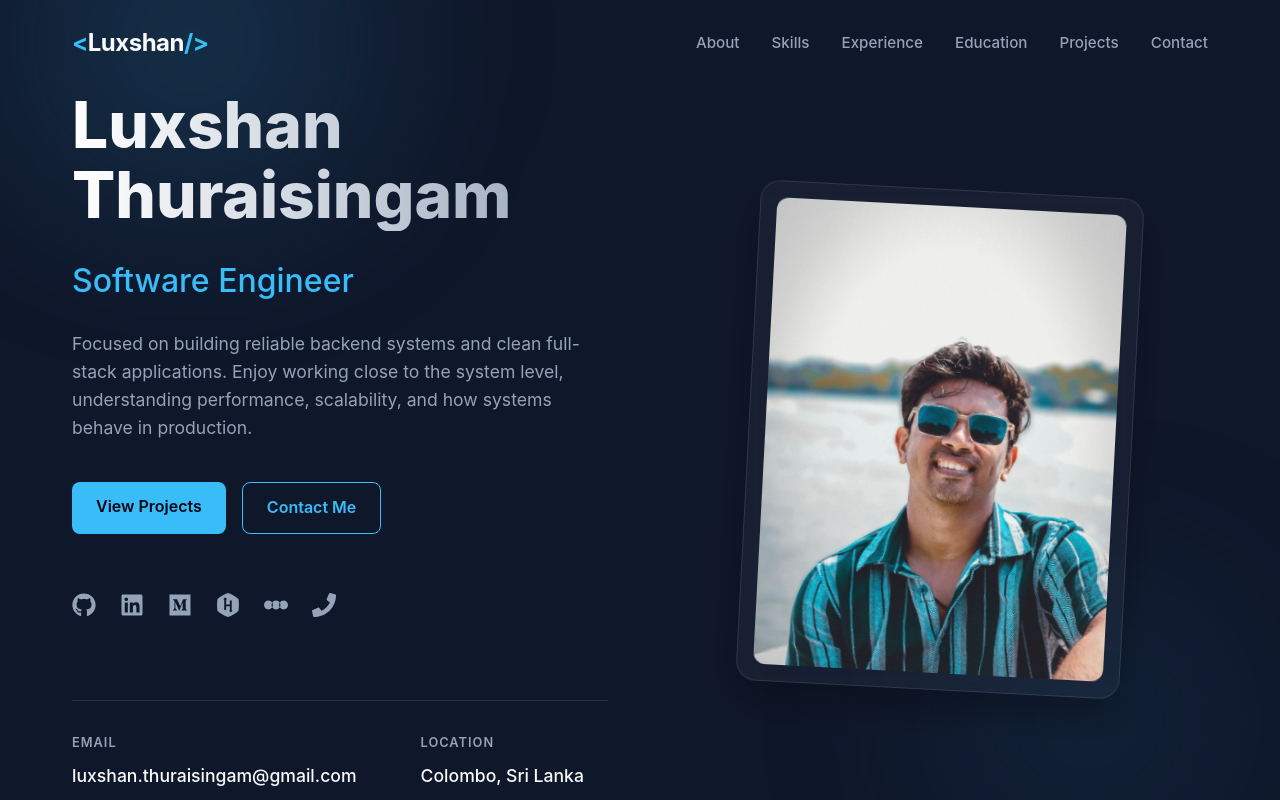
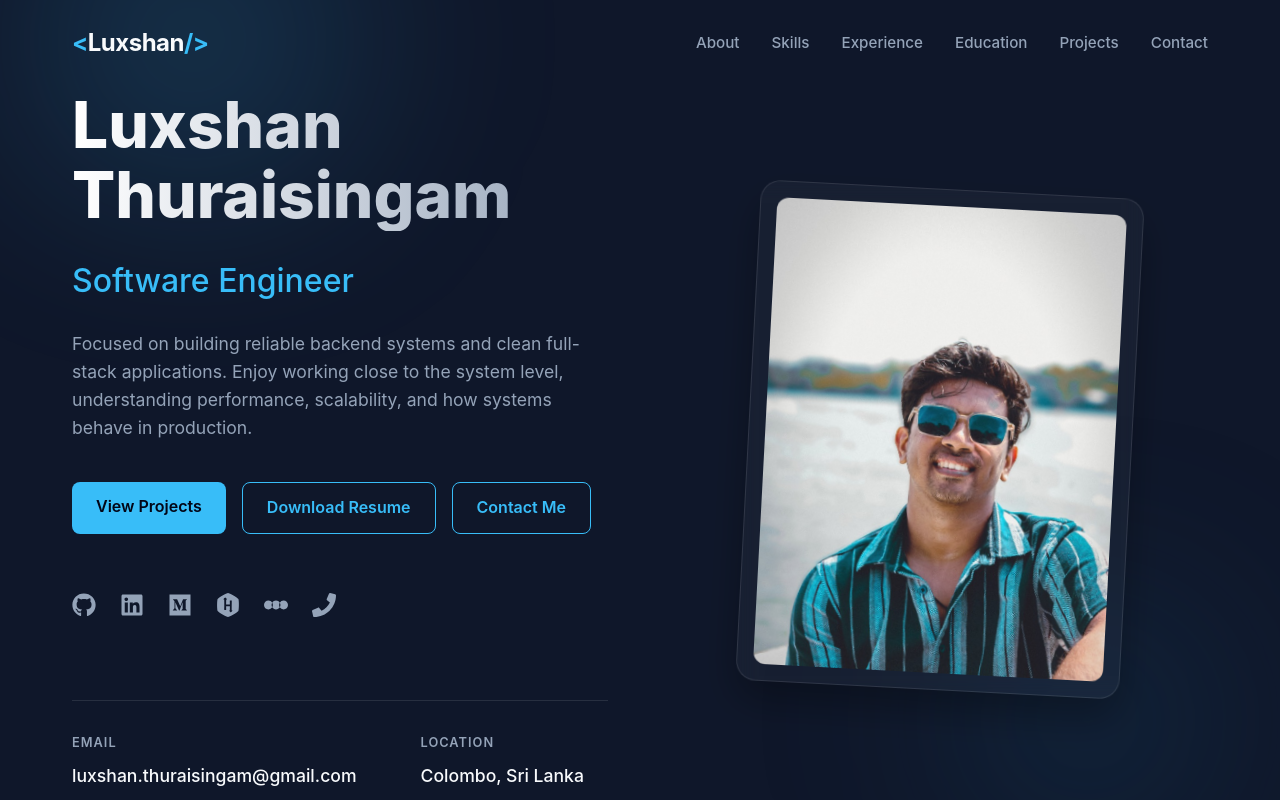
Before and after one commit to T-Luxshan/Portfolio, a React (Vite) app: page / in a window 1280 px wide. Shown: the top 800 px of the page. Built offline with nearby package versions, Linux system fonts and the light colour scheme.

Commit message:
dowload resume option

```diff
--- a/src/components/Hero.jsx
+++ b/src/components/Hero.jsx
@@ -2,6 +2,7 @@ import React from 'react';
 import { FaGithub, FaLinkedin, FaEnvelope, FaPhone, FaMedium, FaHackerrank } from 'react-icons/fa';
 import { SiLetterboxd } from 'react-icons/si';
 import profileImg from '../assets/images/profile.jpg';
+import resumePdf from '../../Luxshan_Thuraisingam_SE.pdf';
 import './Hero.css';
 
 const Hero = () => {
@@ -17,6 +18,7 @@ const Hero = () => {
 
           <div className="hero-actions">
             <a href="#projects" className="btn btn-primary">View Projects</a>
+            <a href={resumePdf} download="Luxshan_Thuraisingam_Resume.pdf" className="btn btn-outline">Download Resume</a>
             <a href="#contact" className="btn btn-outline">Contact Me</a>
           </div>
 
```
